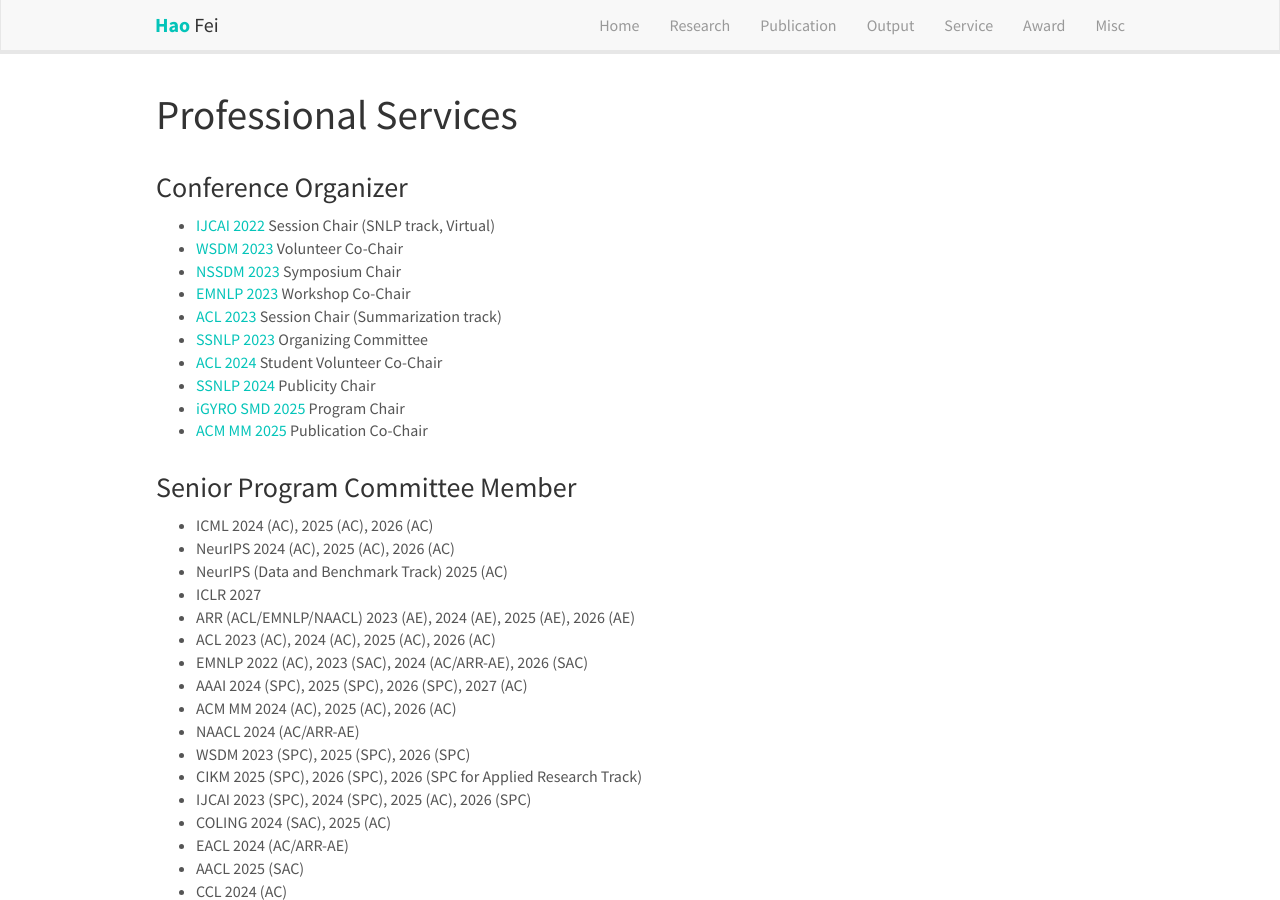
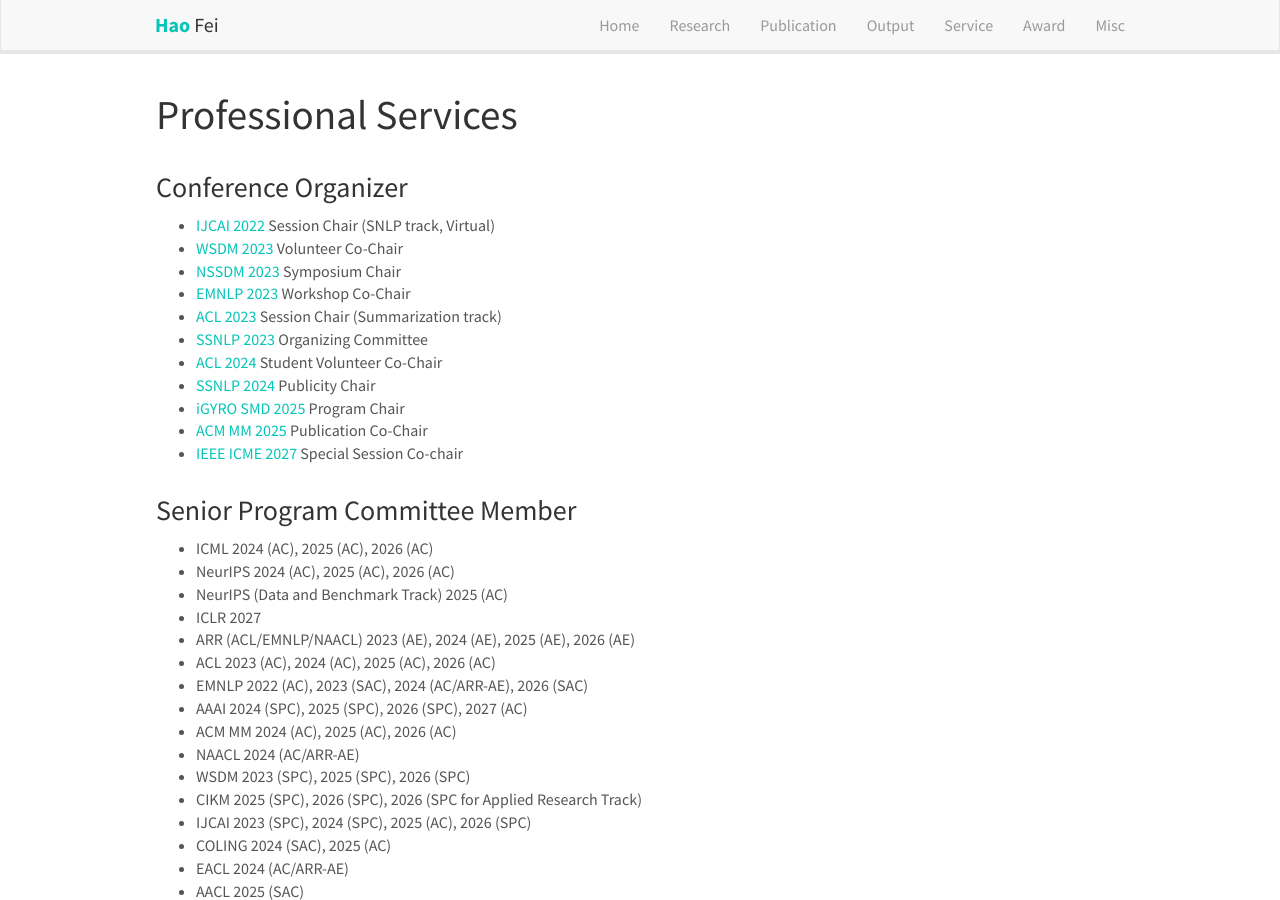
Before and after one commit to scofield7419/scofield7419.github.io, a Jekyll site: the page built from _pages/services.md, in a window 1280 px wide and 900 px high. Built offline with Jekyll 4.4.1, drawn with Linux system fonts in a browser that asks for light colours; nearby versions of some CDN libraries; comment, search, counter and statistics services are not loaded; a style sheet for code colours, icons or effects is not loaded.

Commit message:
Update services.md

```diff
--- a/_pages/services.md
+++ b/_pages/services.md
@@ -24,6 +24,7 @@
 - [SSNLP 2024](https://wing-nus.github.io/ssnlp-2024/) Publicity Chair
 - [iGYRO SMD 2025](https://igyro-nus.github.io/) Program Chair
 - [ACM MM 2025](https://acmmm2025.org/) Publication Co-Chair
+- [IEEE ICME 2027](https://2026.ieeeicme.org/) Special Session Co-chair
 
 
 
```
